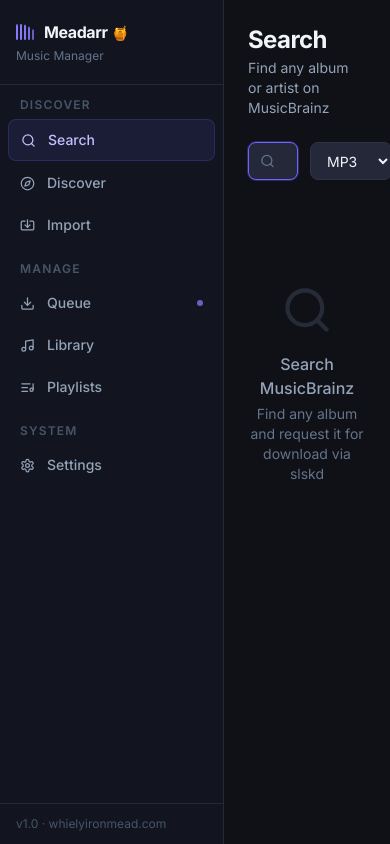
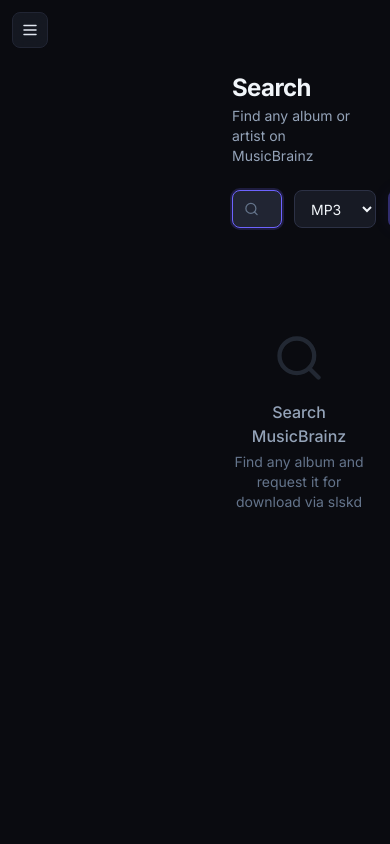
Before and after one commit to whielyrose/meadarr, a React (Vite) app in the folder frontend/: page / in a window 390 px wide. Built offline with nearby package versions, Linux system fonts and the light colour scheme.

Commit message:
Fix blank playlist page, polish UI: mobile sidebar, snappier transitions, glass cards

```diff
--- a/frontend/src/App.tsx
+++ b/frontend/src/App.tsx
@@ -1,7 +1,8 @@
+import { useState, useEffect } from 'react'
 import { Routes, Route, NavLink, useLocation } from 'react-router-dom'
 import {
   Search, Compass, Download, Music, ListMusic,
-  Settings, Import, Activity, ChevronRight
+  Settings, Import, Menu, X,
 } from 'lucide-react'
 import SearchPage    from './pages/Search'
 import DiscoverPage  from './pages/Discover'
@@ -13,15 +14,15 @@
 
 const NAV_SECTIONS = [
   {
-    label: 'DISCOVER',
+    label: 'Discover',
     items: [
-      { to: '/',         icon: Search,    label: 'Search'   },
-      { to: '/discover', icon: Compass,   label: 'Discover' },
-      { to: '/import',   icon: Import,    label: 'Import'   },
+      { to: '/',         icon: Search,  label: 'Search'   },
+      { to: '/discover', icon: Compass, label: 'Discover' },
+      { to: '/import',   icon: Import,  label: 'Import'   },
     ],
   },
   {
-    label: 'MANAGE',
+    label: 'Manage',
     items: [
       { to: '/queue',     icon: Download,  label: 'Queue'     },
       { to: '/library',   icon: Music,     label: 'Library'   },
@@ -29,80 +30,56 @@
     ],
   },
   {
-    label: 'SYSTEM',
+    label: 'System',
     items: [
       { to: '/settings', icon: Settings, label: 'Settings' },
     ],
   },
 ]
 
-// Animated waveform bars — the signature UI element
 function Waveform() {
   return (
-    <div className="flex items-center gap-0.5 h-4">
-      {[
-        'animate-wave',
-        'animate-wave-delay-1',
-        'animate-wave-delay-2',
-        'animate-wave-delay-3',
-        'animate-wave-delay-4',
-      ].map((anim, i) => (
-        <div
-          key={i}
-          className={`w-0.5 bg-accent-400 rounded-full origin-bottom ${anim}`}
-          style={{ height: '100%' }}
-        />
-      ))}
+    <div className="flex items-end gap-0.5 h-4">
+      {['animate-wave','animate-wave-delay-1','animate-wave-delay-2','animate-wave-delay-3','animate-wave-delay-4']
+        .map((anim, i) => (
+          <div key={i}
+            className={`w-0.5 h-full bg-accent-400 rounded-full origin-bottom ${anim}`} />
+        ))
+      }
     </div>
   )
 }
 
-export default function App() {
-  const location = useLocation()
-
-  // Check if any active downloads exist by checking queue route
-  const isQueueActive = location.pathname === '/queue'
-
+function Sidebar({ onNav }: { onNav?: () => void }) {
   return (
-    <div className="flex h-screen overflow-hidden bg-surface-900">
-      {/* ── Sidebar ── */}
-      <aside className="w-56 flex flex-col shrink-0 border-r border-surface-700 bg-[#12151f]">
-
-        {/* Logo */}
-        <div className="px-4 py-5 border-b border-surface-700">
+    <>
+      <div className="px-5 py-5 border-b border-surface-700">
         <div className="flex items-center gap-2.5">
           <Waveform />
-            <div>
           <span className="font-bold text-base text-slate-100 tracking-tight">
             Meadarr
           </span>
-              <span className="text-accent-400 ml-1 text-sm">🍯</span>
+          <span className="text-accent-400 text-sm">🍯</span>
         </div>
-          </div>
-          <p className="text-xs text-muted-500 mt-1">Music Manager</p>
+        <p className="text-[11px] text-muted-500 mt-1 ml-6">Music Manager</p>
       </div>
 
-        {/* Nav */}
       <nav className="flex-1 px-2 py-3 overflow-y-auto space-y-4">
         {NAV_SECTIONS.map(section => (
           <div key={section.label}>
-              <p className="px-3 mb-1.5 text-xs font-semibold text-muted-600 tracking-widest uppercase">
+            <p className="px-3 mb-1 text-[10px] font-bold text-muted-600 tracking-widest uppercase">
               {section.label}
             </p>
             <div className="space-y-0.5">
               {section.items.map(({ to, icon: Icon, label }) => (
-                  <NavLink
-                    key={to}
-                    to={to}
-                    end={to === '/'}
+                <NavLink key={to} to={to} end={to === '/'} onClick={onNav}
                   className={({ isActive }) =>
                     isActive ? 'nav-item-active' : 'nav-item-inactive'
-                    }
-                  >
+                  }>
                   <Icon size={15} />
                   <span className="flex-1">{label}</span>
                   {to === '/queue' && (
-                      <span className="w-1.5 h-1.5 rounded-full bg-accent-400 animate-pulse" />
+                    <span className="w-1.5 h-1.5 rounded-full bg-accent-400 animate-pulse-slow" />
                   )}
                 </NavLink>
               ))}
@@ -111,14 +88,64 @@
         ))}
       </nav>
 
-        {/* Footer */}
       <div className="px-4 py-3 border-t border-surface-700">
-          <p className="text-xs text-muted-600">v1.0 · whielyironmead.com</p>
+        <p className="text-[10px] text-muted-600 uppercase tracking-wider">
+          v1.0 · whielyironmead.com
+        </p>
       </div>
+    </>
+  )
+}
+
+export default function App() {
+  const location = useLocation()
+  const [mobileOpen, setMobileOpen] = useState(false)
+
+  // Close mobile menu on route change
+  useEffect(() => { setMobileOpen(false) }, [location.pathname])
+
+  return (
+    <div className="flex h-screen overflow-hidden bg-surface-950">
+      {/* Mobile hamburger */}
+      <button
+        onClick={() => setMobileOpen(true)}
+        className="lg:hidden fixed top-3 left-3 z-40 bg-surface-800/90 backdrop-blur border border-surface-700
+                   p-2 rounded-lg text-slate-200"
+        aria-label="Open menu"
+      >
+        <Menu size={18} />
+      </button>
+
+      {/* Mobile overlay */}
+      {mobileOpen && (
+        <div className="lg:hidden fixed inset-0 z-40 bg-black/60 backdrop-blur-sm animate-fade-in"
+          onClick={() => setMobileOpen(false)}
+        />
+      )}
+
+      {/* Sidebar — hidden on mobile until opened */}
+      <aside className={`
+        w-52 flex flex-col shrink-0 border-r border-surface-700 bg-[#0d0f16]
+        transition-transform duration-200
+        lg:translate-x-0
+        ${mobileOpen ? 'translate-x-0 fixed inset-y-0 left-0 z-50' : '-translate-x-full lg:relative lg:translate-x-0'}
+      `}>
+        {mobileOpen && (
+          <button
+            onClick={() => setMobileOpen(false)}
+            className="lg:hidden absolute top-4 right-3 text-muted-400 p-1"
+            aria-label="Close menu"
+          >
+            <X size={18} />
+          </button>
+        )}
+        <Sidebar onNav={() => setMobileOpen(false)} />
       </aside>
 
-      {/* ── Main content ── */}
-      <main className="flex-1 overflow-y-auto bg-surface-900 animate-fade-in">
+      {/* Main content */}
+      <main className="flex-1 overflow-y-auto bg-surface-950 animate-fade-in">
+        {/* Mobile top-bar spacer */}
+        <div className="lg:hidden h-12" />
         <Routes>
           <Route path="/"          element={<SearchPage />}    />
           <Route path="/discover"  element={<DiscoverPage />}  />
--- a/frontend/src/components/AlbumGrid.tsx
+++ b/frontend/src/components/AlbumGrid.tsx
@@ -1,4 +1,4 @@
-import { useState, useEffect, useMemo } from 'react'
+import { useState, useEffect } from 'react'
 import {
   Disc3, ChevronLeft, ChevronRight, Download, CheckCircle,
   ArrowUpCircle, Music2, LayoutGrid, List, Play,
--- a/frontend/src/index.css
+++ b/frontend/src/index.css
@@ -7,67 +7,88 @@
 @layer base {
   * {
     scrollbar-width: thin;
-    scrollbar-color: #2e3347 transparent;
+    scrollbar-color: #2c3145 transparent;
   }
   *::-webkit-scrollbar { width: 6px; height: 6px; }
   *::-webkit-scrollbar-track { background: transparent; }
-  *::-webkit-scrollbar-thumb { background: #2e3347; border-radius: 3px; }
+  *::-webkit-scrollbar-thumb {
+    background: #2c3145;
+    border-radius: 3px;
+    transition: background 0.15s;
+  }
   *::-webkit-scrollbar-thumb:hover { background: #6d63ff; }
 
-  body {
-    background-color: #0f1117;
+  html, body {
+    background-color: #0a0b10;
     color: #e2e8f0;
     font-family: 'Inter', system-ui, sans-serif;
     min-height: 100vh;
     -webkit-font-smoothing: antialiased;
+    text-rendering: optimizeLegibility;
+  }
+
+  /* Selection */
+  ::selection {
+    background: rgb(109 99 255 / 0.3);
+    color: #f0eeff;
+  }
+
+  /* Focus rings — snappier than default */
+  :focus-visible {
+    outline: 2px solid #6d63ff;
+    outline-offset: 2px;
   }
 }
 
 @layer components {
   /* ── Buttons ── */
   .btn-primary {
-    @apply bg-accent-500 hover:bg-accent-600 text-white font-semibold
-           px-4 py-2 rounded-lg transition-all duration-150 disabled:opacity-40
-           disabled:cursor-not-allowed text-sm shadow-lg shadow-accent-500/20
-           hover:shadow-accent-500/30 active:scale-95;
+    @apply bg-accent-500 hover:bg-accent-400 text-white font-medium
+           px-4 py-2 rounded-lg transition-all duration-100 disabled:opacity-40
+           disabled:cursor-not-allowed text-sm shadow-glow
+           active:scale-[0.97] active:transition-transform;
   }
   .btn-secondary {
     @apply bg-surface-700 hover:bg-surface-600 text-slate-200 font-medium
-           px-4 py-2 rounded-lg transition-all duration-150 text-sm
-           border border-surface-600 hover:border-accent-500/40;
+           px-4 py-2 rounded-lg transition-all duration-100 text-sm
+           border border-surface-600 hover:border-accent-500/40
+           active:scale-[0.97];
   }
   .btn-ghost {
     @apply hover:bg-surface-700 text-muted-400 hover:text-slate-200
-           px-3 py-2 rounded-lg transition-all duration-150 text-sm;
+           px-3 py-2 rounded-lg transition-all duration-100 text-sm
+           active:scale-[0.97];
   }
   .btn-danger {
     @apply hover:bg-red-500/10 text-red-400 hover:text-red-300
-           px-3 py-2 rounded-lg transition-all duration-150 text-sm;
+           px-3 py-2 rounded-lg transition-all duration-100 text-sm
+           active:scale-[0.97];
   }
 
   /* ── Cards ── */
   .card {
-    @apply bg-surface-800 rounded-xl border border-surface-700 p-4
-           transition-all duration-150;
+    @apply bg-surface-800/80 backdrop-blur-sm rounded-xl border border-surface-700 p-4
+           transition-all duration-150 shadow-card;
   }
   .card-hover {
-    @apply card hover:border-accent-500/30 hover:bg-surface-700/50 cursor-pointer;
+    @apply card hover:border-accent-500/30 hover:bg-surface-700/60
+           hover:-translate-y-0.5 cursor-pointer;
   }
 
   /* ── Inputs ── */
   .input {
-    @apply bg-surface-700 border border-surface-600 rounded-lg px-3 py-2
+    @apply bg-surface-700/60 border border-surface-600 rounded-lg px-3 py-2
            text-slate-100 placeholder-muted-500 focus:outline-none
-           focus:border-accent-500 focus:ring-1 focus:ring-accent-500/30
-           transition-all duration-150 w-full text-sm;
+           focus:border-accent-500 focus:ring-2 focus:ring-accent-500/20
+           focus:bg-surface-700 transition-all duration-100 w-full text-sm;
   }
   .label {
-    @apply text-sm font-medium text-muted-400 mb-1.5 block;
+    @apply text-xs font-semibold text-muted-400 mb-1.5 block uppercase tracking-wider;
   }
 
   /* ── Badges ── */
   .badge {
-    @apply text-xs px-2 py-0.5 rounded-full font-medium tracking-wide;
+    @apply text-[10px] px-2 py-0.5 rounded-full font-semibold tracking-wide uppercase;
   }
   .badge-green  { @apply badge bg-green-500/10  text-green-400  border border-green-500/20; }
   .badge-yellow { @apply badge bg-yellow-500/10 text-yellow-400 border border-yellow-500/20; }
@@ -78,7 +99,7 @@
 
   /* ── Page header ── */
   .page-header {
-    @apply flex items-center justify-between mb-6;
+    @apply flex items-center justify-between mb-6 gap-4 flex-wrap;
   }
   .page-title {
     @apply text-2xl font-bold text-slate-100 tracking-tight;
@@ -87,7 +108,7 @@
     @apply text-sm text-muted-400 mt-0.5;
   }
 
-  /* ── Section divider ── */
+  /* ── Divider ── */
   .divider {
     @apply border-t border-surface-700 my-4;
   }
@@ -111,38 +132,49 @@
     @apply text-slate-400 font-medium;
   }
   .empty-state-text {
-    @apply text-sm text-muted-500 mt-1;
+    @apply text-sm text-muted-500 mt-1 max-w-md;
   }
 
   /* ── Stat card ── */
   .stat-card {
-    @apply bg-surface-800 rounded-xl border border-surface-700 p-4 text-center;
+    @apply bg-surface-800/80 backdrop-blur-sm rounded-xl border border-surface-700 p-4 text-center
+           transition-all duration-150 hover:border-accent-500/30;
   }
   .stat-value {
     @apply text-2xl font-bold text-accent-200 tabular-nums;
   }
   .stat-label {
-    @apply text-xs text-muted-400 mt-0.5 uppercase tracking-wider;
+    @apply text-[10px] text-muted-400 mt-0.5 uppercase tracking-widest font-semibold;
   }
 
-  /* ── Nav item ── */
+  /* ── Nav items (sidebar) ── */
   .nav-item {
-    @apply flex items-center gap-3 px-3 py-2.5 rounded-lg text-sm
-           transition-all duration-150 font-medium;
+    @apply flex items-center gap-2.5 px-3 py-2 rounded-lg text-sm
+           transition-all duration-100 font-medium;
   }
   .nav-item-active {
-    @apply nav-item bg-accent-500/10 text-accent-200 border border-accent-500/20;
+    @apply nav-item bg-accent-500/15 text-accent-200
+           border border-accent-500/25 shadow-sm;
   }
   .nav-item-inactive {
-    @apply nav-item text-muted-400 hover:text-slate-200 hover:bg-surface-700;
+    @apply nav-item text-muted-400 hover:text-slate-200 hover:bg-surface-700
+           border border-transparent;
   }
 
-  /* ── Table ── */
+  /* ── Tab row ── */
   .table-row {
     @apply flex items-center gap-4 px-4 py-3 border-b border-surface-700
-           hover:bg-surface-700/50 transition-colors duration-100;
+           hover:bg-surface-700/40 transition-colors duration-100;
   }
   .table-row:last-child {
     @apply border-b-0;
   }
 }
+
+/* Snappy transitions for lucide icons in buttons */
+button svg {
+  transition: transform 0.1s ease;
+}
+button:hover:not(:disabled) svg {
+  transform: scale(1.05);
+}
--- a/frontend/src/pages/Queue.tsx
+++ b/frontend/src/pages/Queue.tsx
@@ -1,6 +1,5 @@
 import { useState, useEffect, useCallback } from 'react'
-import { Download, RefreshCw, XCircle, RotateCcw, CheckCircle,
-         Clock, AlertCircle, Trash2, ChevronDown } from 'lucide-react'
+import { Download, RefreshCw, XCircle, RotateCcw,  Trash2, ChevronDown } from 'lucide-react'
 import { api, DownloadRequest } from '../api'
 
 const STATUS = {
```
Also changed, not shown: frontend/src/pages/Playlists.tsx (+147 -156 lines), frontend/tailwind.config.js (+19 -20 lines). Lines whose indentation alone changed are shown as unchanged.
